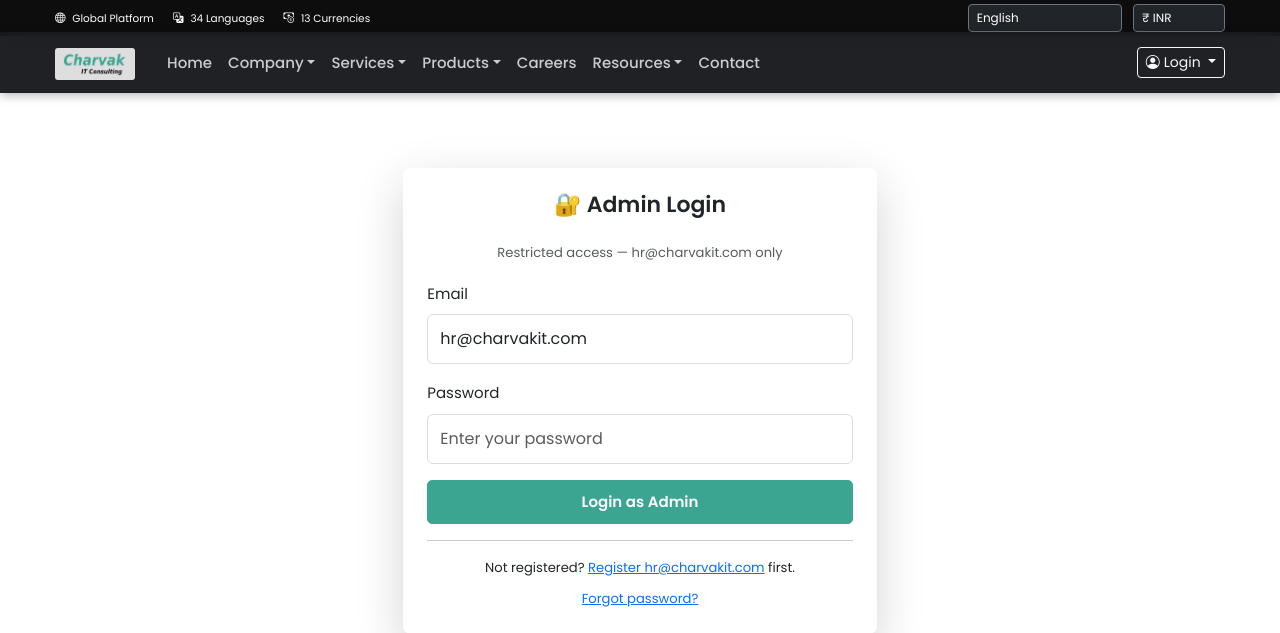
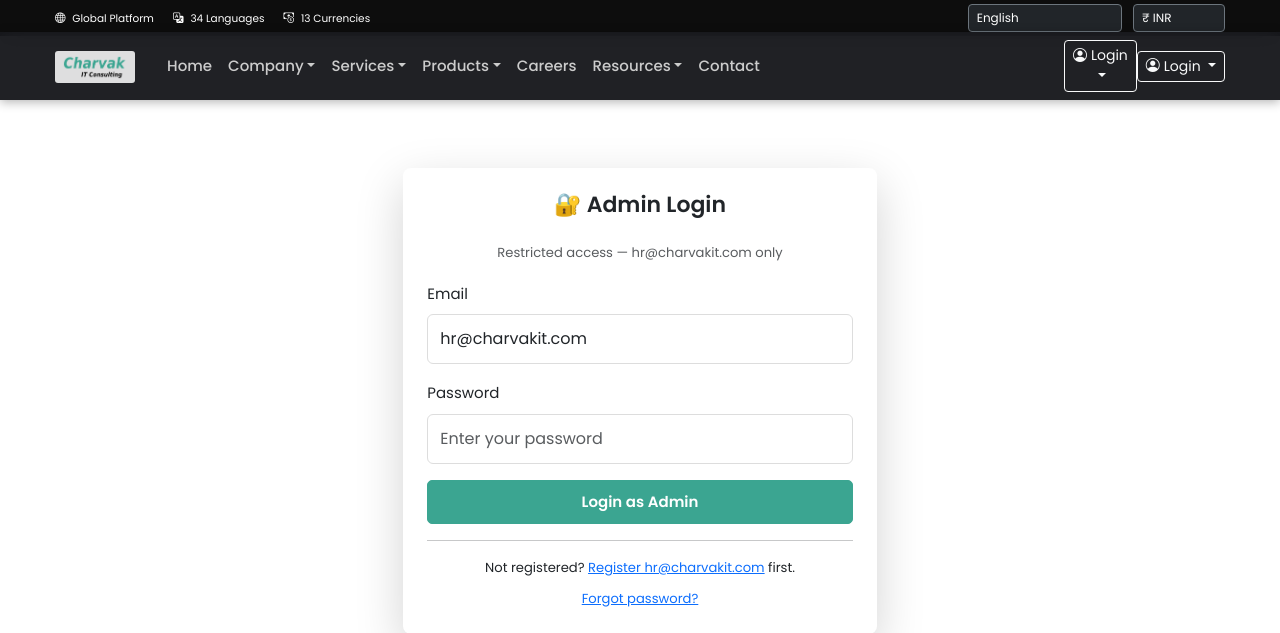
Before and after one commit to ashokdokets-cpu/charvakit-website, a Python web app: template templates/admin-login.html in a window 1280 px wide. Shown: the top 633 px of the page. Run offline with Jinja, Linux system fonts and the light colour scheme; the template is opened without the code that fills it, so the values that code supplies are empty; some libraries are stand-ins or nearby versions.

Commit message:
Fix duplicate login button — keep only new version

```diff
--- a/templates/base.html
+++ b/templates/base.html
@@ -352,20 +352,26 @@
                 <div class="dropdown ms-2">
                     <button class="btn btn-outline-light btn-sm dropdown-toggle" type="button" data-bs-toggle="dropdown" style="margin-left:-4px;">
                         <i class="bi bi-person-circle me-1"></i>Login
+                    <!-- Quick Login -->
+<div class="dropdown">
+    <button class="btn btn-outline-light btn-sm dropdown-toggle" type="button" data-bs-toggle="dropdown">
+        <i class="bi bi-person-circle me-1"></i>Login
     </button>
     <div class="dropdown-menu dropdown-menu-end p-3" style="width:280px;">
         <h6 class="text-white">Quick Login</h6>
-                        <button class="btn btn-outline-danger btn-sm w-100 mb-2 text-white" onclick="socialLogin('google')" style="border-color:#fff;">
+        <a href="/login" class="btn btn-primary btn-sm w-100 mb-2">📧 Login with Email</a>
+        <button class="btn btn-outline-danger btn-sm w-100 mb-2 text-white" onclick="alert('Google login coming soon!')" style="border-color:#fff;">
             <i class="bi bi-google me-2"></i>Continue with Google
         </button>
-<button class="btn btn-outline-primary btn-sm w-100 mb-2 text-white" onclick="socialLogin('facebook')" style="border-color:#fff;">
+        <button class="btn btn-outline-primary btn-sm w-100 mb-2 text-white" onclick="alert('Facebook login coming soon!')" style="border-color:#fff;">
             <i class="bi bi-facebook me-2"></i>Continue with Facebook
         </button>
-<button class="btn btn-outline-dark btn-sm w-100 text-white" onclick="socialLogin('linkedin')" style="border-color:#fff;">
+        <button class="btn btn-outline-dark btn-sm w-100 mb-2 text-white" onclick="alert('LinkedIn login coming soon!')" style="border-color:#fff;">
             <i class="bi bi-linkedin me-2"></i>Continue with LinkedIn
         </button>
         <hr>
-<small class="text-white d-block text-center mt-2">Or <a href="/register" class="text-decoration-none text-warning">Register with Email</a></small>
+        <small class="text-white d-block text-center mt-2">No account? <a href="/register" class="text-decoration-none text-warning">Register</a></small>
+        <small class="text-white d-block text-center mt-1"><a href="/forgot-password" class="text-decoration-none text-info">Forgot password?</a></small>
     </div>
 </div>
             </div>
```
Lines whose indentation alone changed are shown as unchanged.
